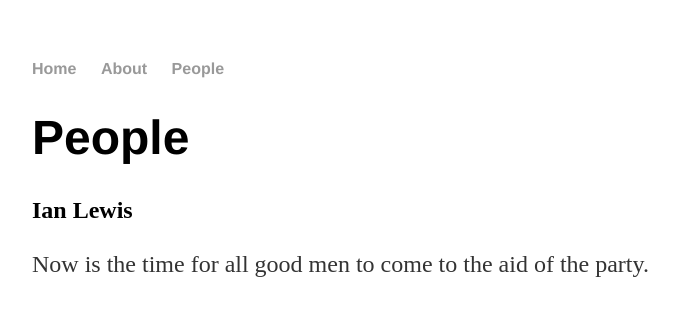
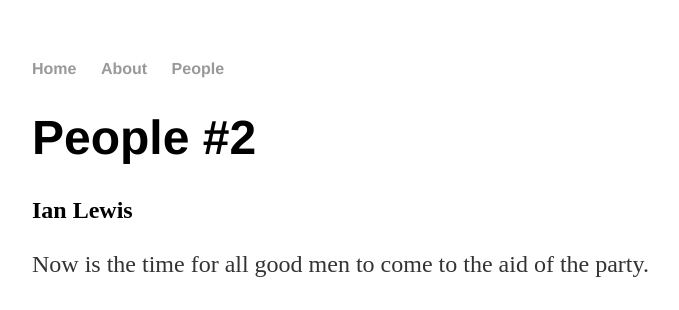
Before and after one commit to ijl20/ijl20.github.io, a Jekyll site: the page built from people/index.html, in a window 1280 px wide. Shown: the top 310 px of the page, without its empty margins (160-839 px from the left). Built offline with Jekyll 4.4.1, drawn with Linux system fonts in a browser that asks for light colours.

Commit message:
Update index.html

```diff
--- a/people/index.html
+++ b/people/index.html
@@ -4,7 +4,7 @@ title: Systems Group People
 ---
 
 <div class="blurb">
-	<h1>People</h1>
+	<h1>People #2</h1>
 	{% for person in site.people %}
 		<h2>{{ person.name }}</h2>
 
```
